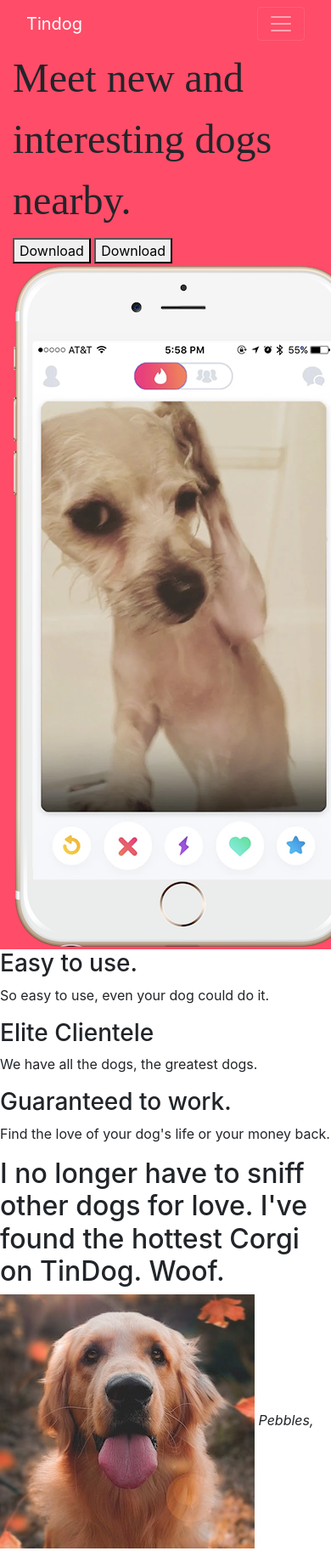
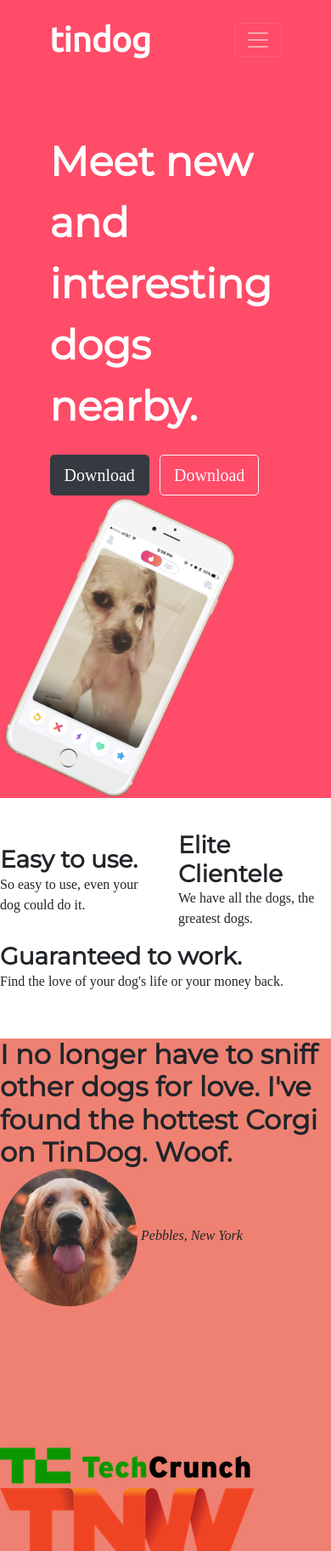
Before and after one commit to jughead32/udemy_angelayu_project2, a plain HTML site: page index.html in a window 390 px wide. Shown: the top 1825 px of the page at 85% size. Drawn offline with nearby package versions, Linux system fonts and the light colour scheme.

Commit message:
updating styles

```diff
--- a/css/styles.css
+++ b/css/styles.css
@@ -1,12 +1,81 @@
-#title {
-    background-color: #ff4c68;
+/* global styles */
+body {
+	font-family: "Montsterrat";
 }
+
 h1 {
-    font-family: 'Montserrat-black';
-    font-size: 3rem;
-    line-height: 1.5;
+	font-family: "Montserrat";
+	font-size: 3rem;
+	line-height: 1.5;
+	font-weight: bold;
+	line-height: 1.5;
+}
+h2 {
+	margin: auto;
+	font-family: "Montserrat";
+	font-weight: bold;
+	font-size: 2em;
+}
+h3 {
+	margin: auto;
+	font-family: "Montserrat";
+	font-weight: bold;
+}
+
+/* nav bar styles */
+.navbar {
+	padding: 0 0 4.5rem;
+}
+.navbar-brand {
+	font-size: 2.5rem;
+	font-family: "Ubuntu";
+	font-weight: bold;
+}
+.nav-item {
+	padding: 0 18px;
+}
+.nav-link {
+	font-size: 1.2rem;
+	font-family: "Monsterrat";
+	font-weight: light;
+}
+/* download buttons */
+
+.download-button {
+	margin: 5% 3% 5% 0;
+}
+/* title image */
+#iphone-img {
+	transform: rotate(25deg);
+	width: 60%;
 }
 .container-fluid {
-    padding: 3% 15%;
+	padding: 3% 15%;
+}
+.feature-container {
+	margin-top: 10%;
+	margin-bottom: 10%;
+}
+.feature-text {
+	margin: auto;
+	text-justify: center;
+	line-height: 1.5;
+	word-wrap: break;
+}
+.testimony-img {
+	border-radius: 50%;
+	height: 50%;
+}
+.price-box {
+	border: 0.25px dotted gray;
+	margin: 10px;
+}
 
+#title {
+	background-color: #ff4c68;
+	height: 45%;
+	color: #fff;
 }
+#testimonials {
+	background-color: #ef8172;
+}
--- a/index.html
+++ b/index.html
@@ -1,23 +1,39 @@
 <!DOCTYPE html>
 <html>
-
 	<head>
-  <meta charset="utf-8">
+		<meta charset="utf-8" />
 		<title>TinDog</title>
-  <link rel="stylesheet" href="css/styles.css">
-  <link href="https://stackpath.bootstrapcdn.com/bootstrap/4.4.1/css/bootstrap.min.css" rel="stylesheet" integrity="sha384-Vkoo8x4CGsO3+Hhxv8T/Q5PaXtkKtu6ug5TOeNV6gBiFeWPGFN9MuhOf23Q9Ifjh" crossorigin="anonymous">
-  <link href="https://fonts.googleapis.com/css2?family=Montserrat&family=Ubuntu&display=swap" rel="stylesheet">
-  <link rel="stylesheet" href="css/styles.css">
+		<!-- Bootstrap CDN -->
+		<link
+			href="https://stackpath.bootstrapcdn.com/bootstrap/4.4.1/css/bootstrap.min.css"
+			rel="stylesheet"
+			integrity="sha384-Vkoo8x4CGsO3+Hhxv8T/Q5PaXtkKtu6ug5TOeNV6gBiFeWPGFN9MuhOf23Q9Ifjh"
+			crossorigin="anonymous"
+		/>
+		<!-- Google fonts link -->
+		<link
+			href="https://fonts.googleapis.com/css2?family=Montserrat&family=Ubuntu&display=swap"
+			rel="stylesheet"
+		/>
+		<!-- Standard Styles -->
+		<link rel="stylesheet" href="css/styles.css" />
 	</head>
 
 	<body>
-
 		<section id="title">
-<div class="container">
+			<div class="container-fluid">
 				<!-- Nav Bar -->
 				<nav class="navbar navbar-expand-lg navbar-dark">
-      <a class="navbar-brand" href="">Tindog</a>
-       <button class="navbar-toggler" type="button" data-toggle="collapse" data-target="#navbarSupportedContent" aria-controls="navbarSupportedContent" aria-expanded="false" aria-label="Toggle navigation">
+					<a class="navbar-brand" href="">tindog</a>
+					<button
+						class="navbar-toggler"
+						type="button"
+						data-toggle="collapse"
+						data-target="#navbarSupportedContent"
+						aria-controls="navbarSupportedContent"
+						aria-expanded="false"
+						aria-label="Toggle navigation"
+					>
 						<span class="navbar-toggler-icon"></span>
 					</button>
 					<div class="collapse navbar-collapse" id="navbarSupportedContent">
@@ -38,118 +54,140 @@
 				<!-- Title -->
 
 				<div class="row">
-      <div class="col-lg-6">
+					<div class="col col-lg-6">
 						<h1>Meet new and interesting dogs nearby.</h1>
-      <button type="button">Download</button>
-      <button type="button">Download</button>
+						<button class="download-button btn btn-dark btn-lg" type="button">
+							Download
+						</button>
+						<button
+							class="download-button btn btn-outline-light btn-lg"
+							type="button"
+						>
+							Download
+						</button>
 					</div>
-    <div class="col-lg-6">
-      <img src="images/iphone6.png" alt="iphone-mockup">
+					<div class="col col-lg-6">
+						<img id="iphone-img" src="images/iphone6.png" alt="iphone-mockup" />
 					</div>
 				</div>
 			</div>
 		</section>
 
-
 		<!-- Features -->
 
 		<section id="features">
-
+			<div class="row feature-container">
+				<div class="col feature-text col-lg-3">
 					<h3>Easy to use.</h3>
 					<p>So easy to use, even your dog could do it.</p>
-
+				</div>
+				<div class="col feature-text col-lg-3">
 					<h3>Elite Clientele</h3>
 					<p>We have all the dogs, the greatest dogs.</p>
-
+				</div>
+				<div class="col feature-text col-lg-3">
 					<h3>Guaranteed to work.</h3>
 					<p>Find the love of your dog's life or your money back.</p>
-
+				</div>
+			</div>
 		</section>
-
 
 		<!-- Testimonials -->
 
 		<section id="testimonials">
-
-    <h2>I no longer have to sniff other dogs for love. I've found the hottest Corgi on TinDog. Woof.</h2>
-    <img src="images/dog-img.jpg" alt="dog-profile">
+			<div class="row contain">
+				<div class="col col-lg-12">
+					<h2>
+						I no longer have to sniff other dogs for love. I've found the
+						hottest Corgi on TinDog. Woof.
+					</h2>
+				</div>
+				<div class="col col-lg-12">
+					<img
+						class="testimony-img"
+						src="images/dog-img.jpg"
+						alt="dog-profile"
+					/>
 					<em>Pebbles, New York</em>
-
+				</div>
 				<!-- <h2 class="testimonial-text">My dog used to be so lonely, but with TinDog's help, they've found the love of their life. I think.</h2>
     <img class="testimonial-image" src="images/lady-img.jpg" alt="lady-profile">
 		<em>Beverly, Illinois</em> -->
 
+				<!-- Press -->
+				<div class="col col-lg-12">
+					<img src="images/techcrunch.png" alt="tc-logo" />
+					<img src="images/tnw.png" alt="tnw-logo" />
+					<img src="images/bizinsider.png" alt="biz-insider-logo" />
+					<img src="images/mashable.png" alt="mashable-logo" />
+				</div>
+			</div>
 		</section>
-
-
-  <!-- Press -->
-
-  <section id="press">
-    <img src="images/techcrunch.png" alt="tc-logo">
-    <img src="images/tnw.png" alt="tnw-logo">
-    <img src="images/bizinsider.png" alt="biz-insider-logo">
-    <img src="images/mashable.png" alt="mashable-logo">
-
-  </section>
-
 
 		<!-- Pricing -->
 
 		<section id="pricing">
-
+			<div class="row">
+				<div class="col-lg-12">
 					<h2>A Plan for Every Dog's Needs</h2>
 					<p>Simple and affordable price plans for your and your dog.</p>
-
-
+				</div>
+				<div class="price-box col-lg-3">
 					<h3>Chihuahua</h3>
 					<h2>Free</h2>
 					<p>5 Matches Per Day</p>
 					<p>10 Messages Per Day</p>
 					<p>Unlimited App Usage</p>
-    <button type="button">Sign Up</button>
-
-
+					<button class="btn-light" type="button">Sign Up</button>
+				</div>
+				<div class="price-box col-lg-3">
 					<h3>Labrador</h3>
 					<h2>$49 / mo</h2>
 					<p>Unlimited Matches</p>
 					<p>Unlimited Messages</p>
 					<p>Unlimited App Usage</p>
-    <button type="button">Sign Up</button>
+					<button class="btn-dark" type="button">Sign Up</button>
+				</div>
 
-
+				<div class="price-box col-lg-3">
 					<h3>Mastiff</h3>
 					<h2>$99 / mo</h2>
 					<p>Pirority Listing</p>
 					<p>Unlimited Matches</p>
 					<p>Unlimited Messages</p>
 					<p>Unlimited App Usage</p>
-    <button type="button">Sign Up</button>
-
+					<button class="btn-dark" type="button">Sign Up</button>
+				</div>
+			</div>
 		</section>
-
 
 		<!-- Call to Action -->
 
 		<section id="cta">
-
 			<h3>Find the True Love of Your Dog's Life Today.</h3>
-    <button type="button">Download</button>
-    <button type="button">Download</button>
-
+			<button class="btn-dark" type="button">Download</button>
+			<button class="btn-light" type="button">Download</button>
 		</section>
-
 
 		<!-- Footer -->
 
 		<footer id="footer">
-
 			<p>© Copyright 2018 TinDog</p>
-
 		</footer>
-
-
 	</body>
-<script src="https://code.jquery.com/jquery-3.3.1.slim.min.js" integrity="sha384-q8i/X+965DzO0rT7abK41JStQIAqVgRVzpbzo5smXKp4YfRvH+8abtTE1Pi6jizo" crossorigin="anonymous"></script>
-<script src="https://cdnjs.cloudflare.com/ajax/libs/popper.js/1.14.7/umd/popper.min.js" integrity="sha384-UO2eT0CpHqdSJQ6hJty5KVphtPhzWj9WO1clHTMGa3JDZwrnQq4sF86dIHNDz0W1" crossorigin="anonymous"></script>
-<script src="https://stackpath.bootstrapcdn.com/bootstrap/4.3.1/js/bootstrap.min.js" integrity="sha384-JjSmVgyd0p3pXB1rRibZUAYoIIy6OrQ6VrjIEaFf/nJGzIxFDsf4x0xIM+B07jRM" crossorigin="anonymous"></script>
+	<script
+		src="https://code.jquery.com/jquery-3.3.1.slim.min.js"
+		integrity="sha384-q8i/X+965DzO0rT7abK41JStQIAqVgRVzpbzo5smXKp4YfRvH+8abtTE1Pi6jizo"
+		crossorigin="anonymous"
+	></script>
+	<script
+		src="https://cdnjs.cloudflare.com/ajax/libs/popper.js/1.14.7/umd/popper.min.js"
+		integrity="sha384-UO2eT0CpHqdSJQ6hJty5KVphtPhzWj9WO1clHTMGa3JDZwrnQq4sF86dIHNDz0W1"
+		crossorigin="anonymous"
+	></script>
+	<script
+		src="https://stackpath.bootstrapcdn.com/bootstrap/4.3.1/js/bootstrap.min.js"
+		integrity="sha384-JjSmVgyd0p3pXB1rRibZUAYoIIy6OrQ6VrjIEaFf/nJGzIxFDsf4x0xIM+B07jRM"
+		crossorigin="anonymous"
+	></script>
 </html>
```
Also changed, not shown: 1 other file. Lines whose indentation alone changed are shown as unchanged.
